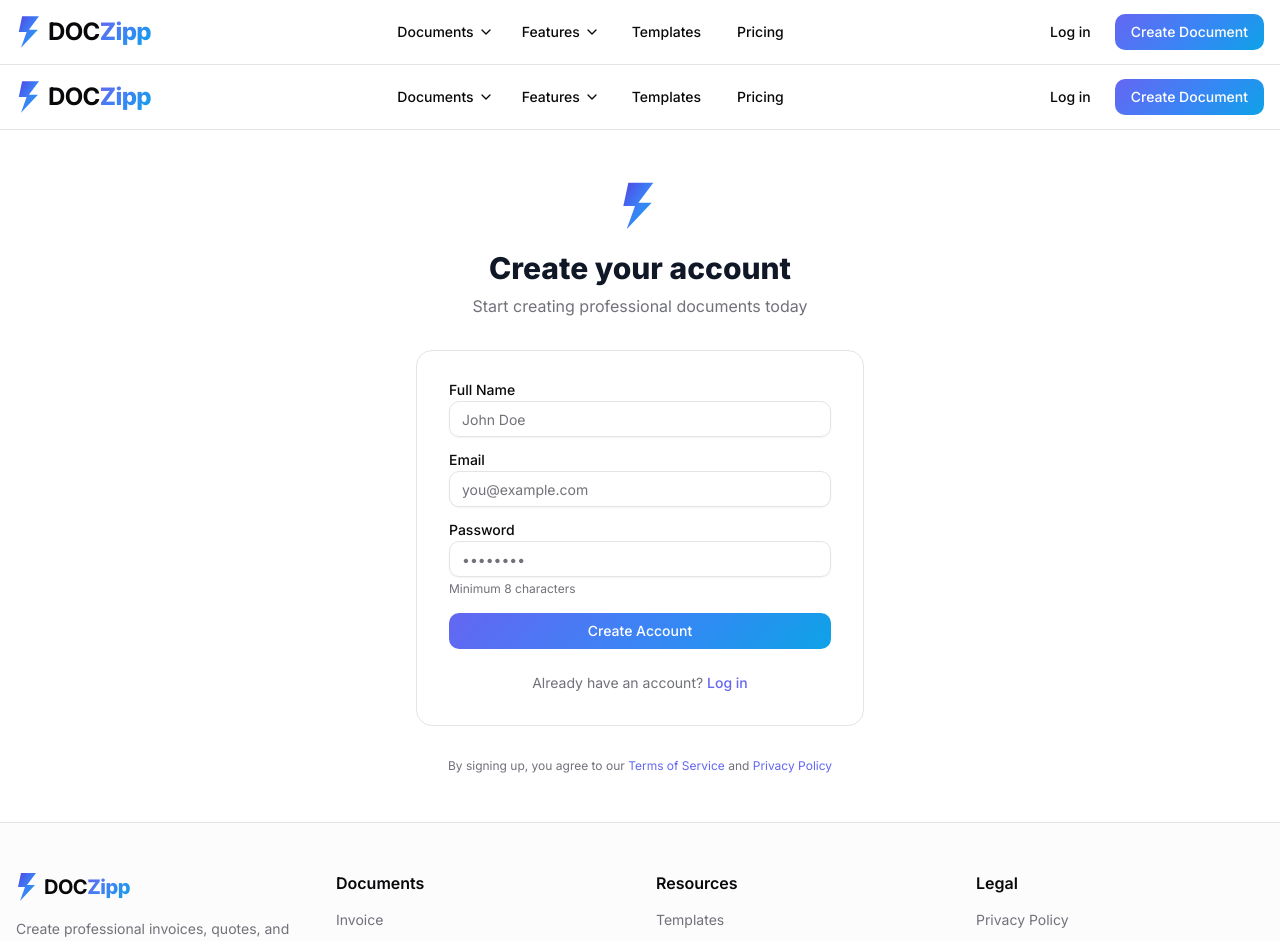
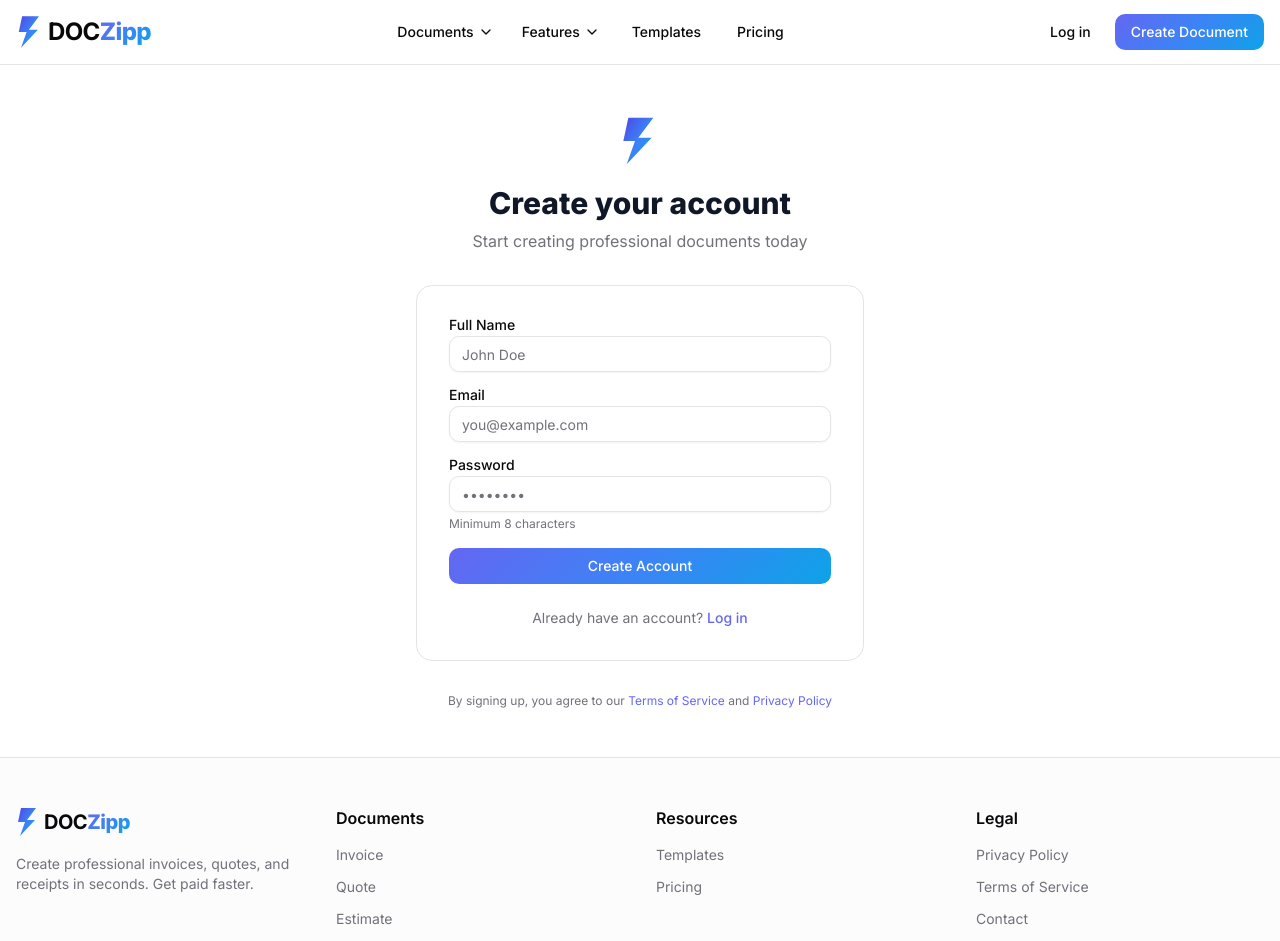
Before and after one commit to CoHoast/doczipp, a Next.js app: page /signup in a window 1280 px wide. Shown: the top 941 px of the page. Built offline with nearby package versions, Linux system fonts and the light colour scheme; a web font is replaced by a local one.

Commit message:
Fix duplicate header/footer on login and signup pages

```diff
--- a/src/app/login/page.tsx
+++ b/src/app/login/page.tsx
@@ -7,8 +7,6 @@ import { createClient } from '@/lib/supabase/client';
 import { Button } from '@/components/ui/button';
 import { Input } from '@/components/ui/input';
 import { Label } from '@/components/ui/label';
-import { Header } from '@/components/layout/Header';
-import { Footer } from '@/components/layout/Footer';
 
 function LoginForm() {
   const [email, setEmail] = useState('');
@@ -136,8 +134,6 @@ function LoginForm() {
 
 export default function LoginPage() {
   return (
-    <>
-      <Header />
     <Suspense fallback={
       <div className="min-h-[calc(100vh-200px)] flex items-center justify-center">
         <div className="animate-spin rounded-full h-8 w-8 border-b-2 border-primary"></div>
@@ -145,7 +141,5 @@ export default function LoginPage() {
     }>
       <LoginForm />
     </Suspense>
-      <Footer />
-    </>
   );
 }
--- a/src/app/signup/page.tsx
+++ b/src/app/signup/page.tsx
@@ -7,8 +7,6 @@ import { createClient } from '@/lib/supabase/client';
 import { Button } from '@/components/ui/button';
 import { Input } from '@/components/ui/input';
 import { Label } from '@/components/ui/label';
-import { Header } from '@/components/layout/Header';
-import { Footer } from '@/components/layout/Footer';
 
 export default function SignupPage() {
   const [email, setEmail] = useState('');
@@ -50,9 +48,7 @@ export default function SignupPage() {
   };
 
   return (
-    <>
-      <Header />
-      <div className="min-h-[calc(100vh-200px)] flex items-center justify-center py-12 px-4">
+    <div className="min-h-[calc(100vh-200px)] flex items-center justify-center py-12 px-4">
         <div className="max-w-md w-full space-y-8">
           <div className="text-center">
             <div className="flex justify-center mb-4">
@@ -140,7 +136,5 @@ export default function SignupPage() {
           </p>
         </div>
       </div>
-      <Footer />
-    </>
   );
 }
```
Lines whose indentation alone changed are shown as unchanged.
